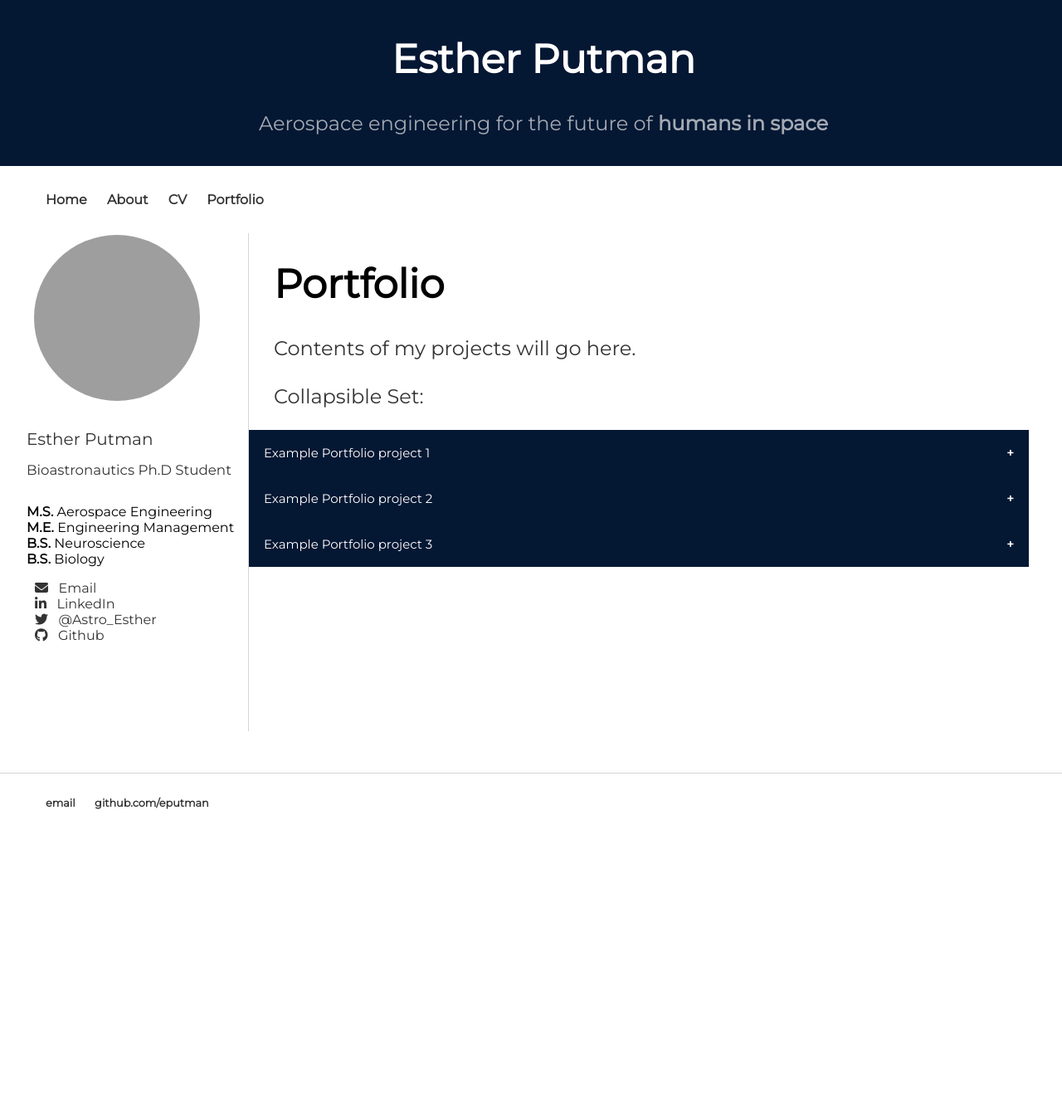
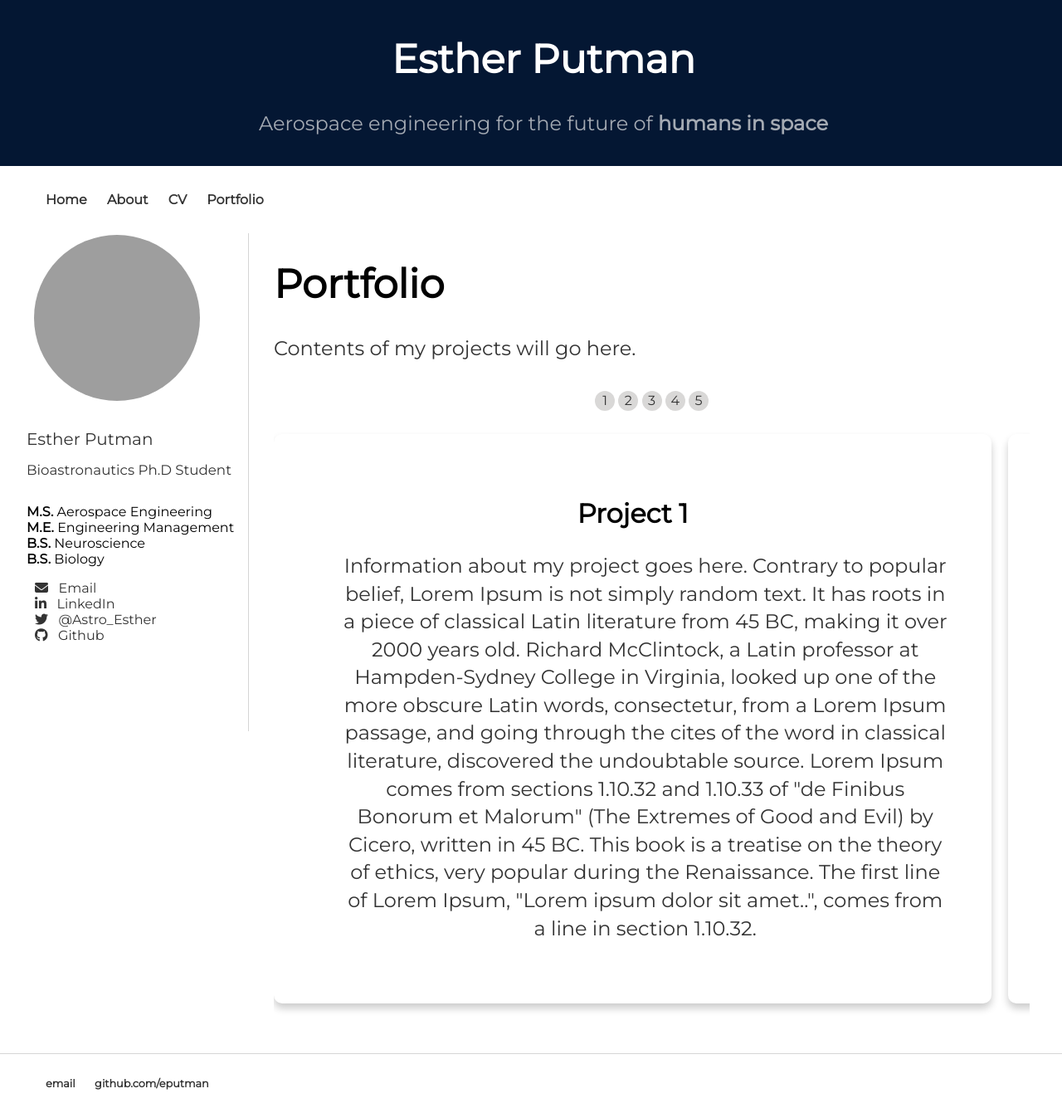
Before and after one commit to eputman/eputman.github.io, a Jekyll site: the page built from portfolio/index.html, in a window 1280 px wide and 1341 px high. Shown: the whole window at 83% size. Built offline with Jekyll 4.4.1, drawn with Linux system fonts in a browser that asks for light colours; nearby versions of some CDN libraries; grey boxes are pictures that could not be loaded.

Commit message:
Update portfolio formatting

```diff
--- a/css/main.css
+++ b/css/main.css
@@ -35,11 +35,82 @@
   transition: 0.3s;
   width: 95%;
   height: auto;
-  margin: 25px;
+  margin-top:20px;
+  margin-bottom: 20px;
+  margin-left:10px;
+  margin-right:10px;
 }
 
 .card:hover {
   box-shadow: 0 10px 16px 0 rgba(0,0,0,0.3);
+}
+
+/* Portfolio Slides */
+.slider {
+  width: 95%;
+  padding: 10px;
+  margin:20px;
+  text-align: center;
+  overflow: hidden;
+}
+
+.slides {
+  display: flex;
+  overflow-x: auto;
+  scroll-snap-type: x mandatory;
+  scroll-behavior: smooth;
+  -webkit-overflow-scrolling: touch;
+}
+.slides::-webkit-scrollbar {
+  width: auto;
+  margin:10px;
+}
+.slides::-webkit-scrollbar-thumb {
+  border: 4px solid rgba(0, 0, 0, 0);
+  background-clip: padding-box;
+  border-radius: 20px;
+  background-color: #041733;
+}
+.slides::-webkit-scrollbar-track {
+  background: white;
+}
+.slides > div {
+  scroll-snap-align: start;
+  flex-shrink: 0;
+  padding:50px;
+  width: 95%;
+  height: auto;
+  margin-top:20px;
+  margin-bottom: 20px;
+  margin-left:10px;
+  margin-right:10px;
+  border-radius: 10px;
+  box-shadow: 0 6px 10px 0 rgba(0,0,0,0.2);
+  transform-origin: center center;
+  transition: transform 0.5s;
+  position: relative;
+  display: block;
+  justify-content: center;
+  align-items: center;
+}
+.slider > a {
+  display: inline-flex;
+  width: 1.5rem;
+  height: 1.5rem;
+  background: #d9d8d7;
+  text-decoration: none;
+  align-items: center;
+  justify-content: center;
+  border-radius: 50%;
+  margin: 0 0 0.5rem 0;
+  position: relative;
+}
+.slider > a:active {
+  top: 1px;
+}
+.slider > a:focus {
+  background: #041733;
+  color: white;
 }
 
 .flex-container {
--- a/portfolio/index.html
+++ b/portfolio/index.html
@@ -32,63 +32,45 @@ title: Portfolio
 	<div class="content">
 			<h1> Portfolio</h1>
 			<p> Contents of my projects will go here.</p>
-			<p>Collapsible Set:</p>
-			<!-- Item 1-->
-				<button class="collapsible">Example Portfolio project 1</button>
-				<div class="collapsecontent">
-				  <p class="smalltext">Here I will include a description of my project and what I learned while I did it. This will include descriptions like:<br>
-					  <b> Project Summary... </b> including a basic description and why the project was important. <br>
-					  <b> I was responsible for... </b></p>
-					  <ul style="list-style-type:none; ">
-						<li> Item 1</li>
-						<li> Item 2</li>
-						<li> Item 3</li>
-					</ul>
-					<p class="smalltext"> <b>I learned...</b> how do do a lot of new things! </p>
+			<div class="slider">
+
+				<a href="#slide-1">1</a>
+				<a href="#slide-2">2</a>
+				<a href="#slide-3">3</a>
+				<a href="#slide-4">4</a>
+				<a href="#slide-5">5</a>
+
+				<div class="slides">
+				  <div id="slide-1">
+					<h2>Project 1</h2>
+					<p> Information about my project goes here. Contrary to popular belief, Lorem Ipsum is not
+						simply random text. It has roots in a piece of classical Latin literature from 45 BC,
+						making it over 2000 years old. Richard McClintock, a Latin professor at Hampden-Sydney
+						College in Virginia, looked up one of the more obscure Latin words, consectetur, from a
+						Lorem Ipsum passage, and going through the cites of the word in classical literature,
+						discovered the undoubtable source. Lorem Ipsum comes from sections 1.10.32 and 1.10.33
+						of "de Finibus Bonorum et Malorum" (The Extremes of Good and Evil) by Cicero, written in
+						45 BC. This book is a treatise on the theory of ethics, very popular during the
+						Renaissance. The first line of Lorem Ipsum, "Lorem ipsum dolor sit amet..", comes from a
+						line in section 1.10.32.</p>
+				  </div>
+				  <div id="slide-2">
+					<h2>Project 2</h2>
+					<p> Information about my next project</p>
+				  </div>
+				  <div id="slide-3">
+					<h2>Project 3</h2>
+					<p> Information about my next project</p>
+				  </div>
+				  <div id="slide-4">
+					<h2>Project 4</h2>
+					<p> Information about my next project</p>
+				  </div>
+				  <div id="slide-5">
+					<h2>Project 5</h2>
+					<p> Information about my next project</p>
+				  </div>
 				</div>
-			<!-- Item 2-->
-				<button class="collapsible">Example Portfolio project 2</button>
-				<div class="collapsecontent">
-				<p class="smalltext">Here I will include a description of my project and what I learned while I did it. This will include descriptions like:<br>
-					<b> Project Summary... </b> including a basic description and why the project was important. <br>
-					<b> I was responsible for... </b></p>
-					<ul style="list-style-type:none; ">
-						<li> Item 1</li>
-						<li> Item 2</li>
-						<li> Item 3</li>
-					</ul>
-					<p class="smalltext"> <b>I learned...</b> how do do a lot of new things! </p>
-				</div>
-			<!-- Item 3-->
-				<button class="collapsible">Example Portfolio project 3</button>
-				<div class="collapsecontent">
-				<p class="smalltext">Here I will include a description of my project and what I learned while I did it. This will include descriptions like:<br>
-					<b> Project Summary... </b> including a basic description and why the project was important. <br>
-					<b> I was responsible for... </b></p>
-					<ul style="list-style-type:none; ">
-						<li> Item 1</li>
-						<li> Item 2</li>
-						<li> Item 3</li>
-					</ul>
-					<p class="smalltext"> <b>I learned...</b> how do do a lot of new things! </p>
-				</div>
-
-			<!-- Script for transition-->
-			<script>
-			var coll = document.getElementsByClassName("collapsible");
-			var i;
-
-			for (i = 0; i < coll.length; i++) {
-			  coll[i].addEventListener("click", function() {
-			    this.classList.toggle("active");
-			    var collapsecontent = this.nextElementSibling;
-			    if (collapsecontent.style.maxHeight){
-			      collapsecontent.style.maxHeight = null;
-			    } else {
-			      collapsecontent.style.maxHeight = collapsecontent.scrollHeight + "px";
-			    }
-			  });
-			}
-			</script>
+			  </div>
 	</div> <!-- /content -->
 </div> <!-- /main-content-->
```
Also changed, not shown: index.html (+4 -4 lines).
